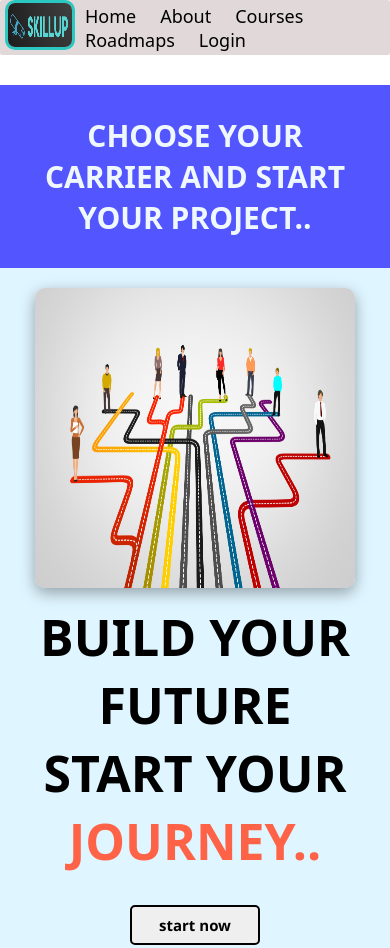
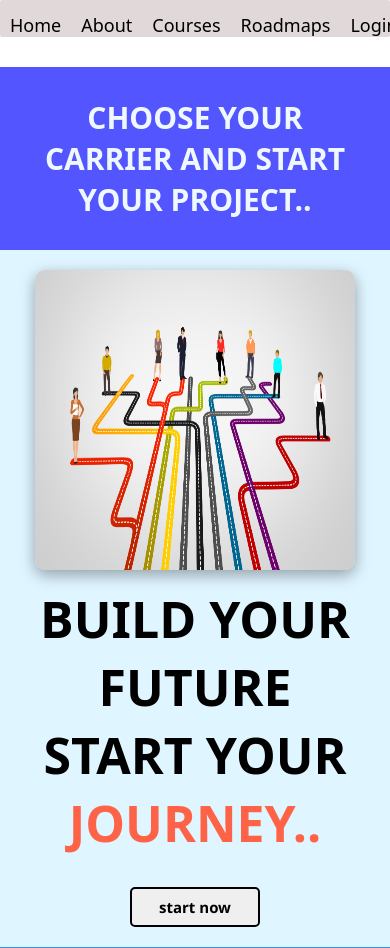
Before and after one commit to subashsaka/skillup, a plain HTML site: page index.html in a window 390 px wide. Shown: the top 948 px of the page. Drawn offline with Linux system fonts and the light colour scheme.

Commit message:
removed logo on mobile screen

```diff
--- a/index.html
+++ b/index.html
@@ -6,18 +6,27 @@
         <title>SKILLUP</title>
     </head>
     <link rel="STYLESHEET" href="main.css">
-    <script src="roadmap.js"></script>
     <body>
         <div class="total">
         <header>
         <a href="#"><img class="headimage" src="./logo.png"></a>
             <nav>
             <div class="compneyname">
+                <div>
             <a href="#">Home</a>
+        </div>
+            <div>
             <a href="./gpt.html">About</a>
+        </div>
+            <div>
             <a href="./courses.html">Courses</a>
+        </div>
+            <div>
             <a href="./roadmaps.html">Roadmaps</a>
+        </div>
+            <div>
             <a class="loginbutton" href="./login.html">Login</a>
+        </div>
             </div>
         </nav>
         </header>
--- a/main.css
+++ b/main.css
@@ -11,7 +11,6 @@ header{
     position: sticky;
     top: 0;
     left: 0;
-    background-color:rgb(58, 209, 229);
     border-radius: 2px;
     background:rgba(213, 201, 201, 0.7);
     backdrop-filter: blur(7px);
@@ -23,6 +22,7 @@ header{
     margin-left: 180px;
 }
 .compneyname{
+    display: flex;
     margin-top: 13px;
 }
 .compneyname a{
@@ -278,6 +278,18 @@ font-family: system-ui, -apple-system, BlinkMacSystemFont, 'Segoe UI', Roboto, O
         display: flex;
         flex-direction: column;
     }
+    .headimage{
+        display: none;
+    }
+    nav{
+        display: flex;
+        justify-content: space-around;
+        align-items: center;
+        margin-left: 0px;
+        margin-right: 0px;
+        margin-top: 0px;
+        margin-bottom: 0px;
+    }
     .paths p{
         font-size: 15px;
         text-align: left;
@@ -290,9 +302,9 @@ font-family: system-ui, -apple-system, BlinkMacSystemFont, 'Segoe UI', Roboto, O
         height: 50px;
         width: 70px;
     }
-    .compneyname{
-        display: inline;
-        font-size: 15px;
+    .header{
+        display: flex;
+        justify-content: space-around;
     }
     .explore{
         margin-left: 0px;
```
